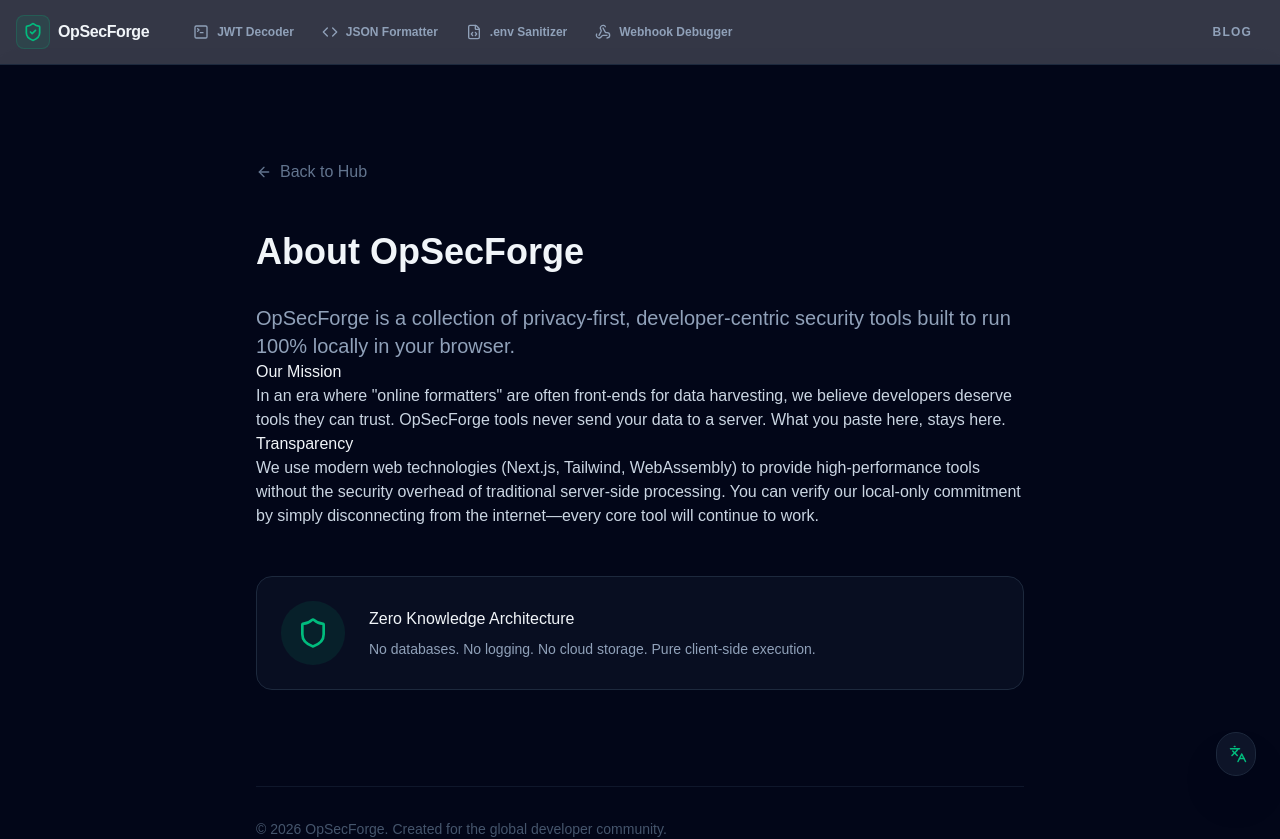
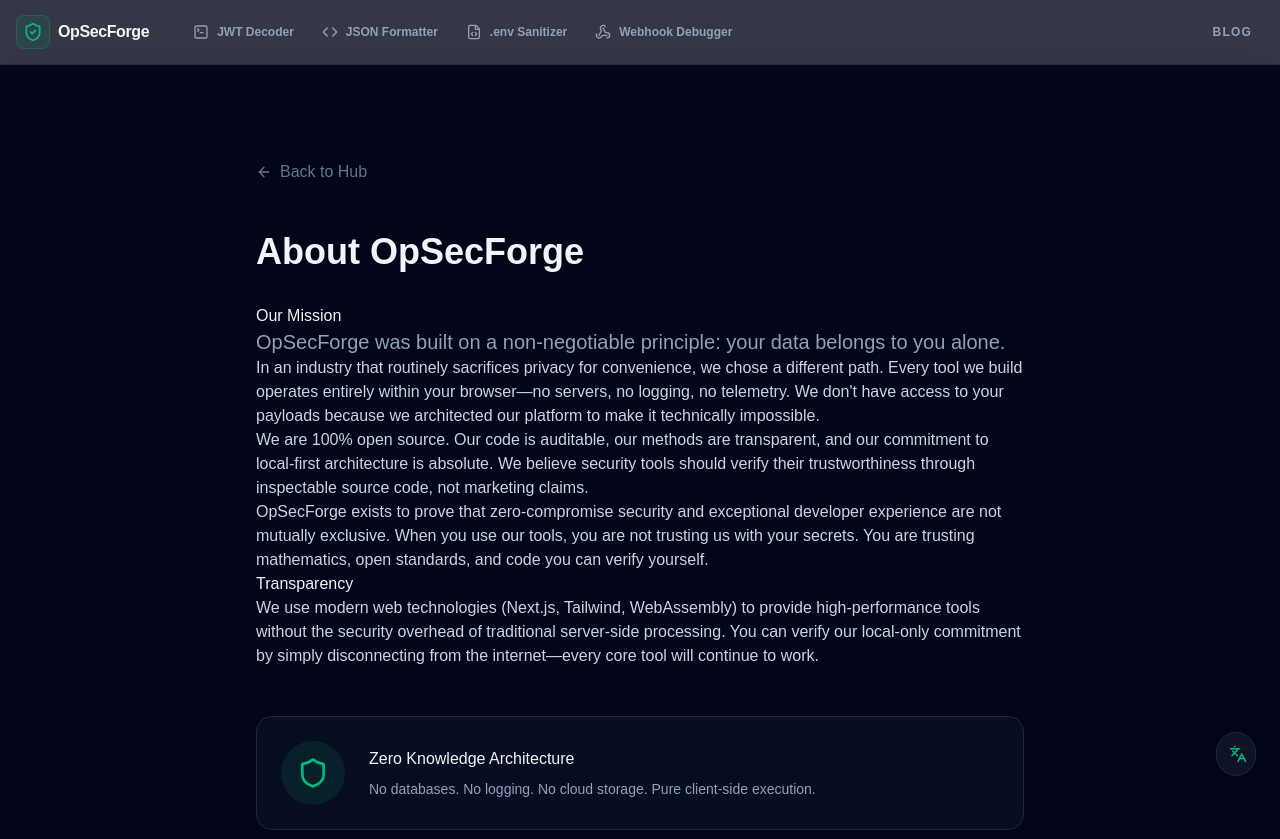
Before and after one commit to cyberdroid2077/opsecforge-tools, a Next.js app: page /about in a window 1280 px wide. Shown: the top 839 px of the page. Built offline with nearby package versions, Linux system fonts and the light colour scheme.

Commit message:
refactor: elevate English copy to enterprise-grade and update mission statement

```diff
--- a/app/about/page.tsx
+++ b/app/about/page.tsx
@@ -11,12 +11,18 @@
         </Link>
         <h1 className="text-4xl font-bold text-slate-100 mb-8">About OpSecForge</h1>
         <div className="prose prose-invert prose-slate lg:prose-lg max-w-none">
+          <h2 className="text-slate-100">Our Mission</h2>
           <p className="text-xl text-slate-400">
-            OpSecForge is a collection of privacy-first, developer-centric security tools built to run 100% locally in your browser.
+            OpSecForge was built on a non-negotiable principle: your data belongs to you alone.
           </p>
-          <h2 className="text-slate-100">Our Mission</h2>
           <p>
-            In an era where "online formatters" are often front-ends for data harvesting, we believe developers deserve tools they can trust. OpSecForge tools never send your data to a server. What you paste here, stays here.
+            In an industry that routinely sacrifices privacy for convenience, we chose a different path. Every tool we build operates entirely within your browser—no servers, no logging, no telemetry. We don&apos;t have access to your payloads because we architected our platform to make it technically impossible.
+          </p>
+          <p>
+            We are 100% open source. Our code is auditable, our methods are transparent, and our commitment to local-first architecture is absolute. We believe security tools should verify their trustworthiness through inspectable source code, not marketing claims.
+          </p>
+          <p>
+            OpSecForge exists to prove that zero-compromise security and exceptional developer experience are not mutually exclusive. When you use our tools, you are not trusting us with your secrets. You are trusting mathematics, open standards, and code you can verify yourself.
           </p>
           <h2 className="text-slate-100">Transparency</h2>
           <p>
--- a/app/page.tsx
+++ b/app/page.tsx
@@ -9,7 +9,7 @@
     {
       id: 'jwt-decoder',
       name: 'JWT Decoder',
-      description: 'Decode and inspect JSON Web Tokens 100% locally. Zero server uploads. Smart timestamp conversion.',
+      description: 'Decode and inspect JSON Web Tokens with complete data sovereignty. No external transmission. Includes intelligent timestamp parsing and validation.',
       icon: <TerminalSquare className="text-emerald-500" size={32} />,
       status: 'Live',
       color: 'emerald'
@@ -71,8 +71,7 @@
               OpSecForge <span className="text-emerald-500">Hub</span>
             </h1>
             <p className="text-lg text-slate-400 max-w-2xl font-sans">
-              A suite of zero-trust, 100% client-side tools for developers handling sensitive data. <br/>
-              <strong>Your payloads never touch our servers. Period.</strong>
+              A zero-trust, client-side developer toolkit engineered for secure data operations. All processing occurs locally within your browser—no data transmission, no server exposure, no exceptions.
             </p>
           </div>
         </div>
```
